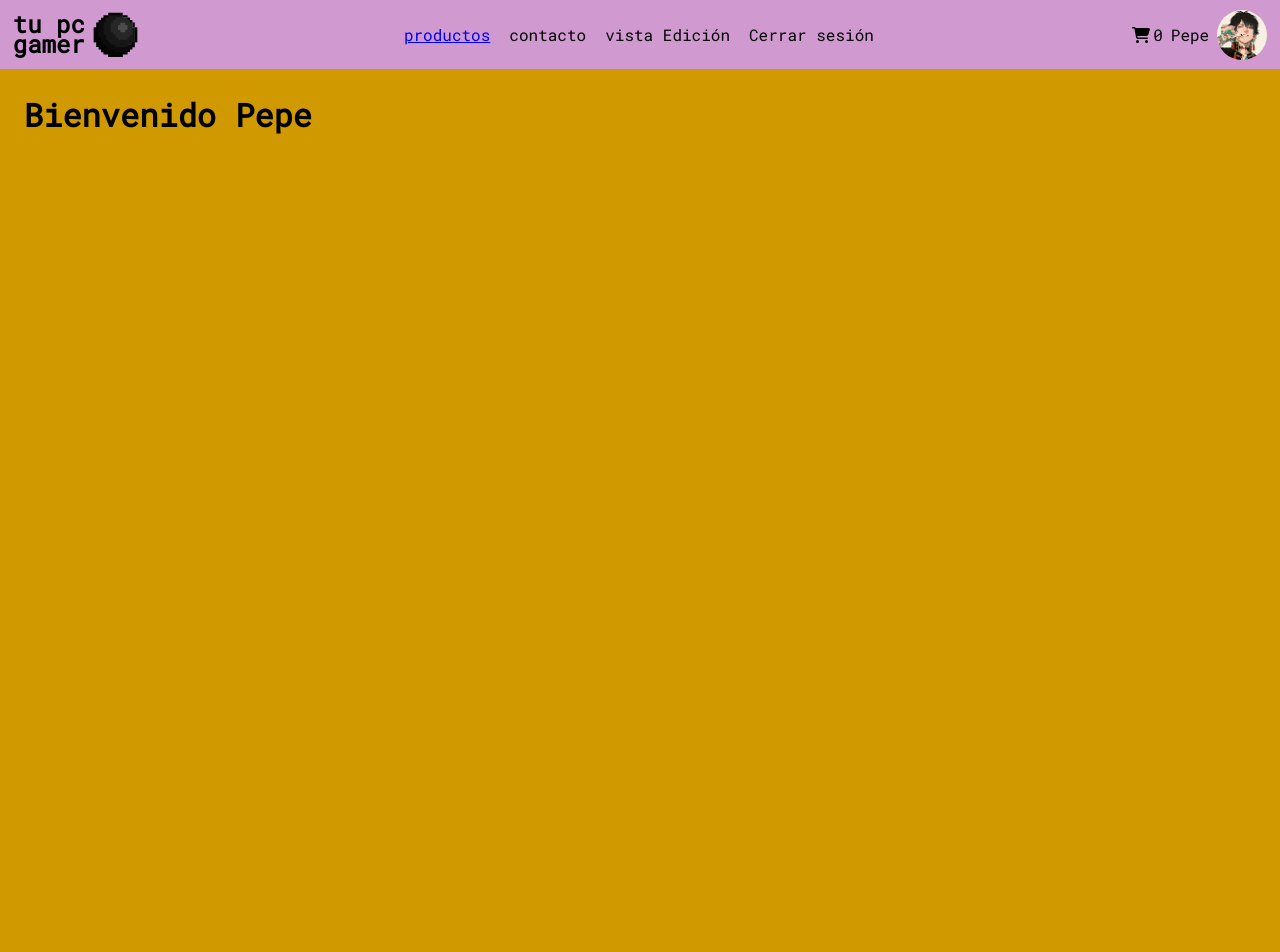
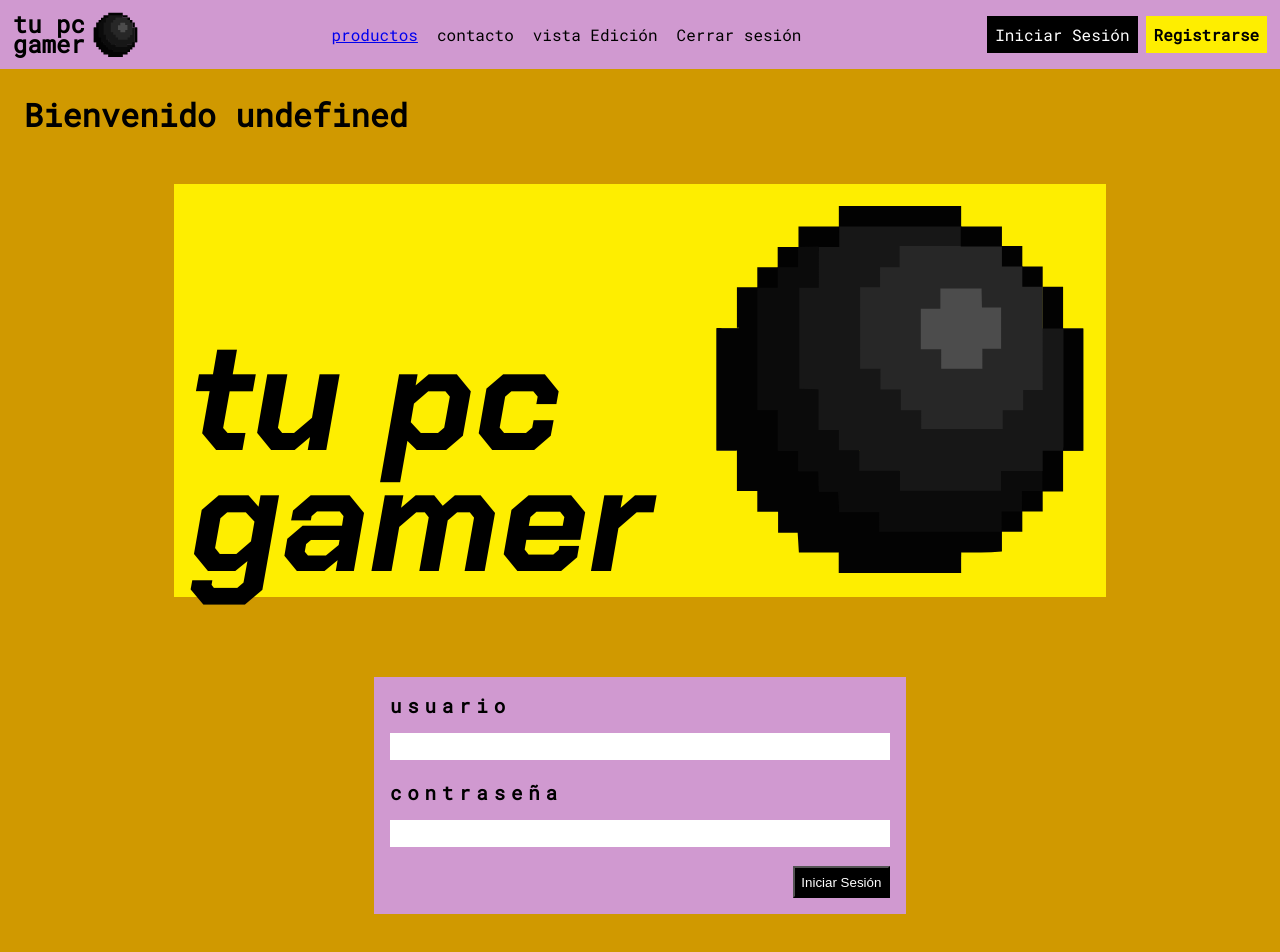
Before and after one commit to Eternialis/tupcgamer, a React (Create React App) app: page /login in a window 1280 px wide. Shown: the top 952 px of the page. Before the commit the page ends 800 px from the top, so only its background shows below. Built offline with nearby package versions, Linux system fonts and the light colour scheme.

Commit message:
agregado de un login para poder comprar

```diff
--- a/src/App.js
+++ b/src/App.js
@@ -10,12 +10,15 @@ import CartContext from "./components/CartContext";
 import ItemAddModal from "./components/ItemAddModal";
 import ItemDeleteModal from "./components/ItemDeleteModal";
 import Order from "./components/Order";
+import Login from "./components/Login";
+import Signin from "./components/Signin";
 
 function App() {
 
-    const username = "Pepe"
+    const [infoUsuario, setInfoUsuario] = useState({});
+    const { user, nombres } = infoUsuario
     const img = UserImg
-    const greeting = `Bienvenido ${username}`
+    const greeting = `Bienvenido ${nombres}`
 
     const [itemAddModal, setItemAddModal] = useState(false)
     const [itemDeleteModal, setItemDeleteModal] = useState(false)
@@ -27,16 +30,18 @@ function App() {
     return (
         <CartContext>
             <BrowserRouter>
-                <NavBar username={username} img={img} />
+                <NavBar user={user} img={img} />
                 <Header greeting={greeting} />
                 <Routes>
                     <Route path="/" element={<Main />} />
                     <Route path="/cat/:tag" element={<Main />} />
-                    <Route path="/item/:id" element={<ItemDetailContainer setItemAddModal={setItemAddModal} />} />
+                    <Route path="/item/:id" element={<ItemDetailContainer setItemAddModal={setItemAddModal} user={user} />} />
                     <Route path="/cart" element={<Cart setItemDeleteModal={setItemDeleteModal} setItemToDelete={setItemToDelete} setOrder={setOrder} setOrderId={setOrderId} />} />
                     <Route path="/order/" element={<Order order={order} orderId={orderId} />} />
+                    <Route path="/login" element={<Login setInfoUsuario={setInfoUsuario} />} />
+                    <Route path="/signin" element={<Signin />} />
                 </Routes>
-                {itemAddModal && <ItemAddModal setItemAddModal={setItemAddModal} />}
+                {itemAddModal && <ItemAddModal setItemAddModal={setItemAddModal} user={user} />}
                 {itemDeleteModal && <ItemDeleteModal setItemDeleteModal={setItemDeleteModal} itemToDelete={itemToDelete} />}
             </BrowserRouter>
         </CartContext>
--- a/src/assets/css/_login.scss
+++ b/src/assets/css/_login.scss
@@ -52,7 +52,6 @@
     }
 
     #errorMsj {
-        display: none;
         margin-top: 0;
         text-align: justify;
         padding: 0.2em;
--- a/src/components/CartContext.js
+++ b/src/components/CartContext.js
@@ -7,7 +7,6 @@ const initialState = {
 }
 
 const reducer = (state, action) => {
-    debugger
     const { item, cantidad, status } = action
     let newCart = {}
 
@@ -56,11 +55,8 @@ const CartContext = ({ children }) => {
     }
 
     useEffect(() => {
-        debugger
         const carritoEnSession = { item: JSON.parse(sessionStorage.getItem("carrito")), status: "restaurarCarrito" }
-        console.log(carritoEnSession)
         carritoEnSession.item && cartReducer(carritoEnSession)
-
     }, []);
 
 
--- a/src/components/ItemAddModal.js
+++ b/src/components/ItemAddModal.js
@@ -1,8 +1,8 @@
-import { faCheckSquare } from "@fortawesome/free-solid-svg-icons";
+import { faCheckSquare, faCommentDots } from "@fortawesome/free-solid-svg-icons";
 import { FontAwesomeIcon } from "@fortawesome/react-fontawesome";
 import { Link } from "react-router-dom";
 
-const ItemAddModal = ({ setItemAddModal }) => {
+const ItemAddModal = ({ setItemAddModal, user }) => {
 
     const handleClick = () => {
         setItemAddModal(false)
@@ -10,6 +10,7 @@ const ItemAddModal = ({ setItemAddModal }) => {
 
     return (
         <div className="modal">
+            {user ?
                 <div className="modal-content">
                     <FontAwesomeIcon icon={faCheckSquare} />
                     <h3>¡Producto añadido con éxito!</h3>
@@ -17,7 +18,15 @@ const ItemAddModal = ({ setItemAddModal }) => {
                         <Link to={"/cart"} className="btn terminarBtn" onClick={handleClick}>Terminar mi compra</Link>
                         <Link to={"/"} className="btn seguirBtn" onClick={handleClick}>Seguir comprando</Link>
                     </div>
+                </div> :
+                <div className="modal-content">
+                    <FontAwesomeIcon icon={faCommentDots} />
+                    <h3>Debe tener una cuenta para poder comprar en nuestro sitio.</h3>
+                    <div className="btnsContainer">
+                        <Link to={"/login"} className="btn terminarBtn" onClick={handleClick}>Iniciar Sesión</Link>
+                        <Link to={"/signin"} className="btn seguirBtn" onClick={handleClick}>Registrarme</Link>
                     </div>
+                </div>}
         </div>
     )
 }
--- a/src/components/ItemDetail.js
+++ b/src/components/ItemDetail.js
@@ -2,7 +2,7 @@ import ItemCounter from "./ItemCounter"
 import { context } from "./CartContext"
 import { useState, useContext } from "react"
 
-function ItemDetail({ item, setItemAddModal }) {
+function ItemDetail({ item, setItemAddModal, user }) {
 
     const { name, price, tag, img } = item
 
@@ -11,11 +11,12 @@ function ItemDetail({ item, setItemAddModal }) {
     const { cartReducer } = useContext(context)
 
     const handleClick = () => {
-        cartReducer({
-            item,
-            cantidad: cantidad,
-            status: "agregar"
-        })
+        user &&
+            cartReducer({
+                item,
+                cantidad: cantidad,
+                status: "agregar"
+            })
         setItemAddModal(true)
     }
 
--- a/src/components/ItemDetailContainer.js
+++ b/src/components/ItemDetailContainer.js
@@ -4,7 +4,7 @@ import { useParams } from "react-router-dom";
 import { getDoc, doc } from "firebase/firestore";
 import { itemCollection } from "./firebase";
 
-function ItemDetailContainer({ setItemAddModal }) {
+function ItemDetailContainer({ setItemAddModal, user }) {
 
     const [item, setItem] = useState({})
     const [loading, setLoading] = useState(true)
@@ -24,7 +24,7 @@ function ItemDetailContainer({ setItemAddModal }) {
 
     return (
         <>
-            {loading ? <div className="loaderContainer"><span className="loader"></span></div> : <ItemDetail item={item} setItemAddModal={setItemAddModal} />}
+            {loading ? <div className="loaderContainer"><span className="loader"></span></div> : <ItemDetail item={item} setItemAddModal={setItemAddModal} user={user} />}
         </>
     )
 }
--- a/src/components/ItemList.js
+++ b/src/components/ItemList.js
@@ -4,7 +4,9 @@ const ItemList = ({ items, loading }) => {
 
     return (
         <div className="productsContainer">
-            {loading ? <div className="loaderContainer"><span className="loader"></span></div> : items.length === 0 ? <h3>Lo siento, no se encontraron coincidencias para tu búsqueda.</h3> : items.map(item => <Item id={item.id} name={item.name} tag={item.tag} price={item.price} img={item.img} key={item.id} />)}
+            {loading ? <div className="loaderContainer"><span className="loader"></span></div> :
+                items.length === 0 ? <h3>Lo siento, no se encontraron coincidencias para tu búsqueda.</h3> :
+                    items.map(item => <Item id={item.id} name={item.name} tag={item.tag} price={item.price} img={item.img} key={item.id} />)}
         </div>
     )
 }
--- /dev/null
+++ b/src/components/Login.js
@@ -0,0 +1,58 @@
+import { collection, doc, getDoc } from 'firebase/firestore';
+import { useState } from 'react';
+import logo from '../assets/img/logotipo.svg'
+import { database } from './firebase';
+
+const Login = ({ setInfoUsuario }) => {
+
+    const [user, setUser] = useState("");
+    const [pass, setPass] = useState("");
+    const [error, setError] = useState(false);
+
+    const handleSubmit = (e) => {
+        e.preventDefault()
+        console.log(database)
+        const usersCollection = collection(database, "usuarios")
+        console.log(usersCollection)
+        console.log(user)
+        const userInfo = getDoc(doc(usersCollection, user))
+            .then((usuario) => {
+                console.log(usuario.data())
+                if (usuario.data()) {
+                    setInfoUsuario({ user: usuario.id, ...usuario.data() })
+                    setError(false)
+                } else {
+                    setError(true)
+                }
+            })
+    }
+
+    console.log(error)
+
+    const handleChangeUser = (e) => {
+        setUser(e.target.value)
+    }
+    const handleChangePass = (e) => {
+        setPass(e.target.value)
+    }
+
+
+    return (
+        <>
+            <header className="loginHeader">
+                <h1>tu pc gamer</h1>
+                <img src={logo} alt="tu pc gamer" />
+            </header>
+            <form className="loginContainer" onSubmit={handleSubmit}>
+                <label target="username">usuario</label>
+                <input type="text" id="username" name="username" className="formInput" onChange={handleChangeUser} />
+                <label target="password">contraseña</label>
+                <input type="password" id="password" name="password" className="formInput" onChange={handleChangePass} />
+                {error ? <p id="errorMsj">El usuario o contraseña ingresados son incorrectos. ¿No tiene una cuenta? Registrese <a href="./signin.html">acá</a>.</p> : null}
+                <button className="formInput logBtn" type='submit'>Iniciar Sesión</button>
+            </form>
+        </>
+    )
+};
+
+export default Login;
--- a/src/components/NavBar.js
+++ b/src/components/NavBar.js
@@ -3,7 +3,7 @@ import Carrito from './CartWidget'
 import { Link } from 'react-router-dom'
 
 
-function NavBar({ username, img }) {
+function NavBar({ user, img }) {
 
 
 
@@ -11,7 +11,7 @@ function NavBar({ username, img }) {
         <nav className="navBar">
             <Link to="/" className="logo">
                 <h1>tu pc gamer</h1>
-                <img src={logo} alt="" />
+                <img src={logo} alt="tu pc gamer" />
             </Link>
             <ul className="links">
                 <Link to="/" >
@@ -21,14 +21,14 @@ function NavBar({ username, img }) {
                 <li id="vistaEdicion"><Link to="/vistaEdicion">vista Edición</Link></li>
                 <li id="logout">Cerrar sesión</li>
             </ul>
-            {!username ? <div id='nouser'>
+            {!user ? <div id='nouser'>
                 <Link to="/login" id="login">Iniciar Sesión</Link>
                 <Link to="/signin" id="signin">Registrarse</Link>
             </div> :
                 <div id="user">
                     <Carrito />
                     <div id="profile">
-                        <p>{username}</p>
+                        <p>{user}</p>
                         <img src={img} alt="" className="img" />
                     </div>
                 </div>}
--- /dev/null
+++ b/src/components/Signin.js
@@ -0,0 +1,44 @@
+
+const Signin = () => {
+    return (
+        <>
+            <div class="menuBtn defaultColor" id="btnProducto">
+                <p>Agregar un nuevo producto</p>
+            </div>
+            <div id="formProducto">
+                <form>
+                    <div>
+                        <label for="nombreProd">Nombre del producto:</label>
+                        <input type="text" id="nombreProd" name="nombreProd" class="formInput" autofocus />
+                    </div>
+                    <p id="errorMsjTitulo" class="errorMsj">El nombre del producto solo admite letras, números, guiones, comas y puntos y debe contener entre 7 y 25 caracteres.</p>
+                    <div class="numeros">
+                        <label for="precio">Precio: U$D</label>
+                        <input type="text" id="precio" name="precio" min="1" class="formInput" />
+                    </div>
+                    <p id="errorMsjPrecio" class="errorMsj">El precio solo debe incluir números, comas o puntos.</p>
+                    <div class="numeros">
+                        <label for="stock">Stock: </label>
+                        <input type="text" id="stock" name="stock" min="1" class="formInput" />
+                    </div>
+                    <p id="errorMsjStock" class="errorMsj">El stock solo debe incluir números enteros.</p>
+                    <div>
+                        <label for="categoria">Categoria:</label>
+                        <select id="categoria" name="categoria" class="formInput">
+                            <option value=""></option>
+                            <option value="Monitor">Monitor</option>
+                            <option value="Gabinete">Gabinete</option>
+                            <option value="Fuente">Fuente</option>
+                            <option value="Microprocesador">Microprocesador</option>
+                            <option value="Placa de video">Placa de video</option>
+                            <option value="Teclado">Teclado</option>
+                            <option value="Mouse">Mouse</option>
+                        </select>
+                    </div>
+                </form>
+            </div>
+        </>
+    )
+};
+
+export default Signin;
```
Lines whose indentation alone changed are shown as unchanged.
